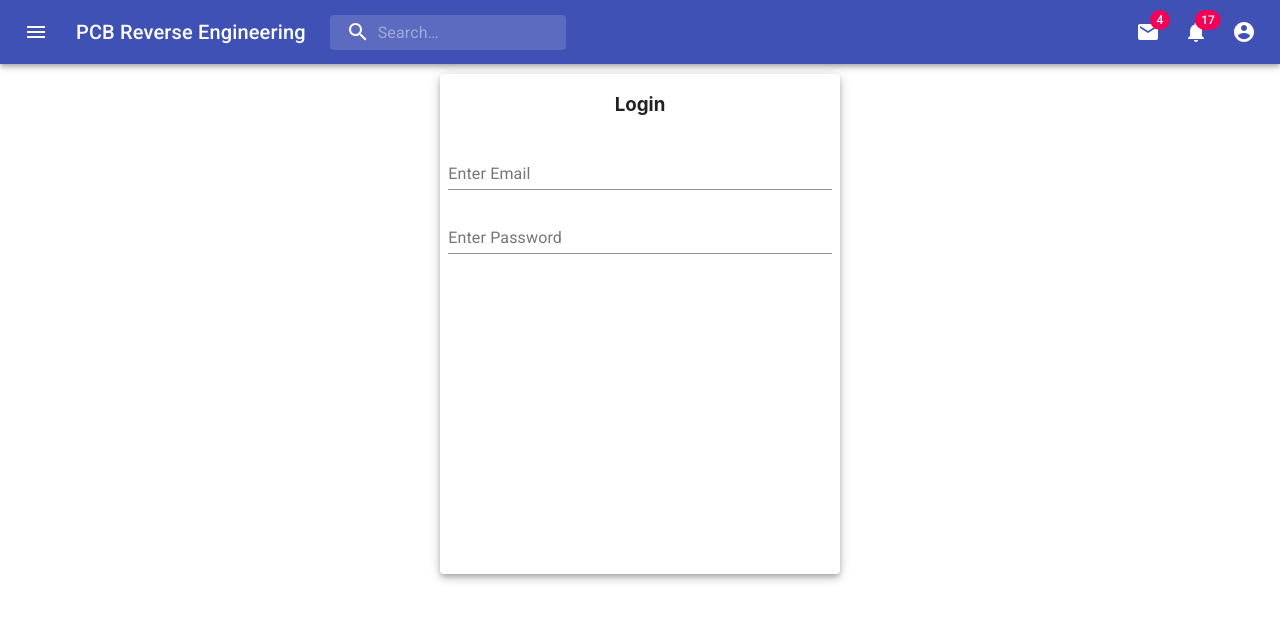
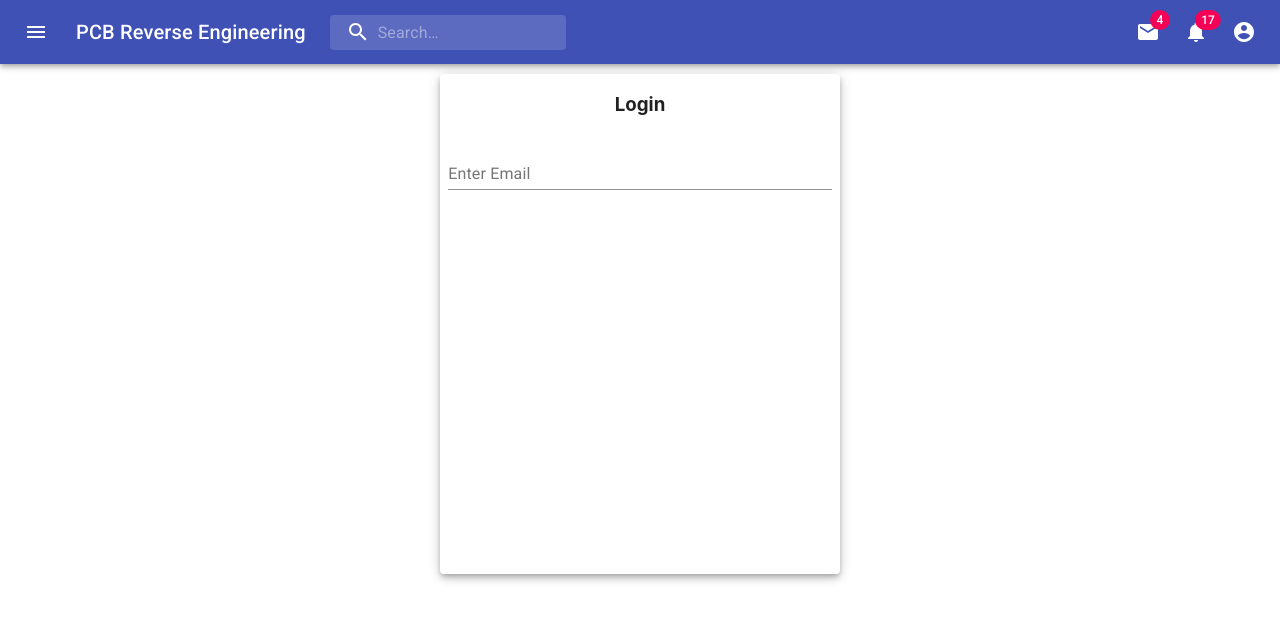
Before and after one commit to uzairhasankhan/React-Material-UI, a React (Create React App) app: page / in a window 1280 px wide. Shown: the top 620 px of the page. Built offline with nearby package versions, Linux system fonts and the light colour scheme; the HTML template or start-up script is replaced by a standard one.

Commit message:
Update TextField.js

```diff
--- a/src/Components/TextField.js
+++ b/src/Components/TextField.js
@@ -17,7 +17,7 @@
   return (
     <form className={classes.root} noValidate autoComplete="off">
       <TextField id="standard-basic" label="Enter Email" />
-      <TextField id="standard-basic" label="Enter Password" />
+      {/* <TextField id="standard-basic" label="Enter Password" /> */}
     </form>
   );
 }
```
